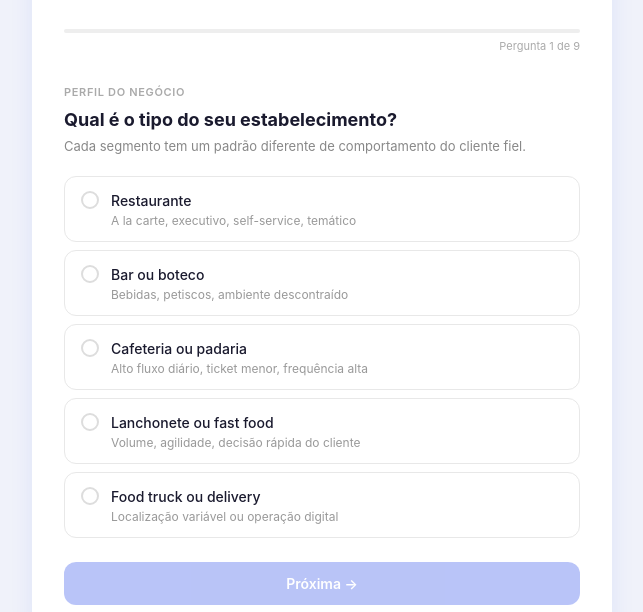
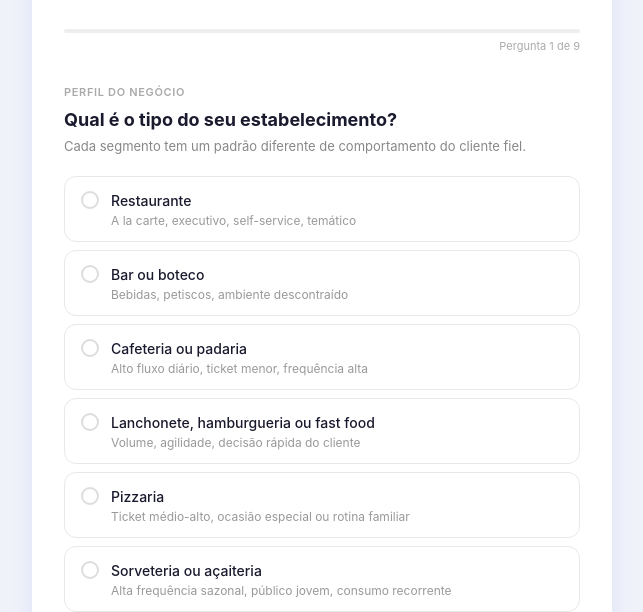
Before and after one commit to lucasgardinali/fanfave-diagnostico, a website: page public/index.html in a window 1280 px wide. Shown: the part 199-811 px from the top of the page, without its empty margins (318-961 px from the left). Drawn offline with Linux system fonts and the light colour scheme.

Commit message:
Update index.html

```diff
--- a/public/index.html
+++ b/public/index.html
@@ -88,11 +88,13 @@
       <div class="q-text">Qual é o tipo do seu estabelecimento?</div>
       <div class="q-hint">Cada segmento tem um padrão diferente de comportamento do cliente fiel.</div>
       <div class="options" data-key="tipo_negocio">
-        <div class="opt" data-val="restaurante"><div class="opt-radio"></div><div><div class="opt-text">Restaurante</div><div class="opt-sub">A la carte, executivo, self-service, temático</div></div></div>
-        <div class="opt" data-val="bar_boteco"><div class="opt-radio"></div><div><div class="opt-text">Bar ou boteco</div><div class="opt-sub">Bebidas, petiscos, ambiente descontraído</div></div></div>
-        <div class="opt" data-val="cafeteria_padaria"><div class="opt-radio"></div><div><div class="opt-text">Cafeteria ou padaria</div><div class="opt-sub">Alto fluxo diário, ticket menor, frequência alta</div></div></div>
-        <div class="opt" data-val="lanchonete_fast"><div class="opt-radio"></div><div><div class="opt-text">Lanchonete ou fast food</div><div class="opt-sub">Volume, agilidade, decisão rápida do cliente</div></div></div>
-        <div class="opt" data-val="food_truck"><div class="opt-radio"></div><div><div class="opt-text">Food truck ou delivery</div><div class="opt-sub">Localização variável ou operação digital</div></div></div>
+       <div class="opt" data-val="restaurante"><div class="opt-radio"></div><div><div class="opt-text">Restaurante</div><div class="opt-sub">A la carte, executivo, self-service, temático</div></div></div>
+<div class="opt" data-val="bar_boteco"><div class="opt-radio"></div><div><div class="opt-text">Bar ou boteco</div><div class="opt-sub">Bebidas, petiscos, ambiente descontraído</div></div></div>
+<div class="opt" data-val="cafeteria_padaria"><div class="opt-radio"></div><div><div class="opt-text">Cafeteria ou padaria</div><div class="opt-sub">Alto fluxo diário, ticket menor, frequência alta</div></div></div>
+<div class="opt" data-val="lanchonete_fast"><div class="opt-radio"></div><div><div class="opt-text">Lanchonete, hamburgueria ou fast food</div><div class="opt-sub">Volume, agilidade, decisão rápida do cliente</div></div></div>
+<div class="opt" data-val="pizzaria"><div class="opt-radio"></div><div><div class="opt-text">Pizzaria</div><div class="opt-sub">Ticket médio-alto, ocasião especial ou rotina familiar</div></div></div>
+<div class="opt" data-val="sorveteria_acaiteria"><div class="opt-radio"></div><div><div class="opt-text">Sorveteria ou açaiteria</div><div class="opt-sub">Alta frequência sazonal, público jovem, consumo recorrente</div></div></div>
+<div class="opt" data-val="food_truck"><div class="opt-radio"></div><div><div class="opt-text">Food truck ou delivery</div><div class="opt-sub">Localização variável ou operação digital</div></div></div>
       </div>
       <div class="nav"><button class="btn-next" id="n0" disabled onclick="nextStep()">Próxima →</button></div>
     </div>
```
